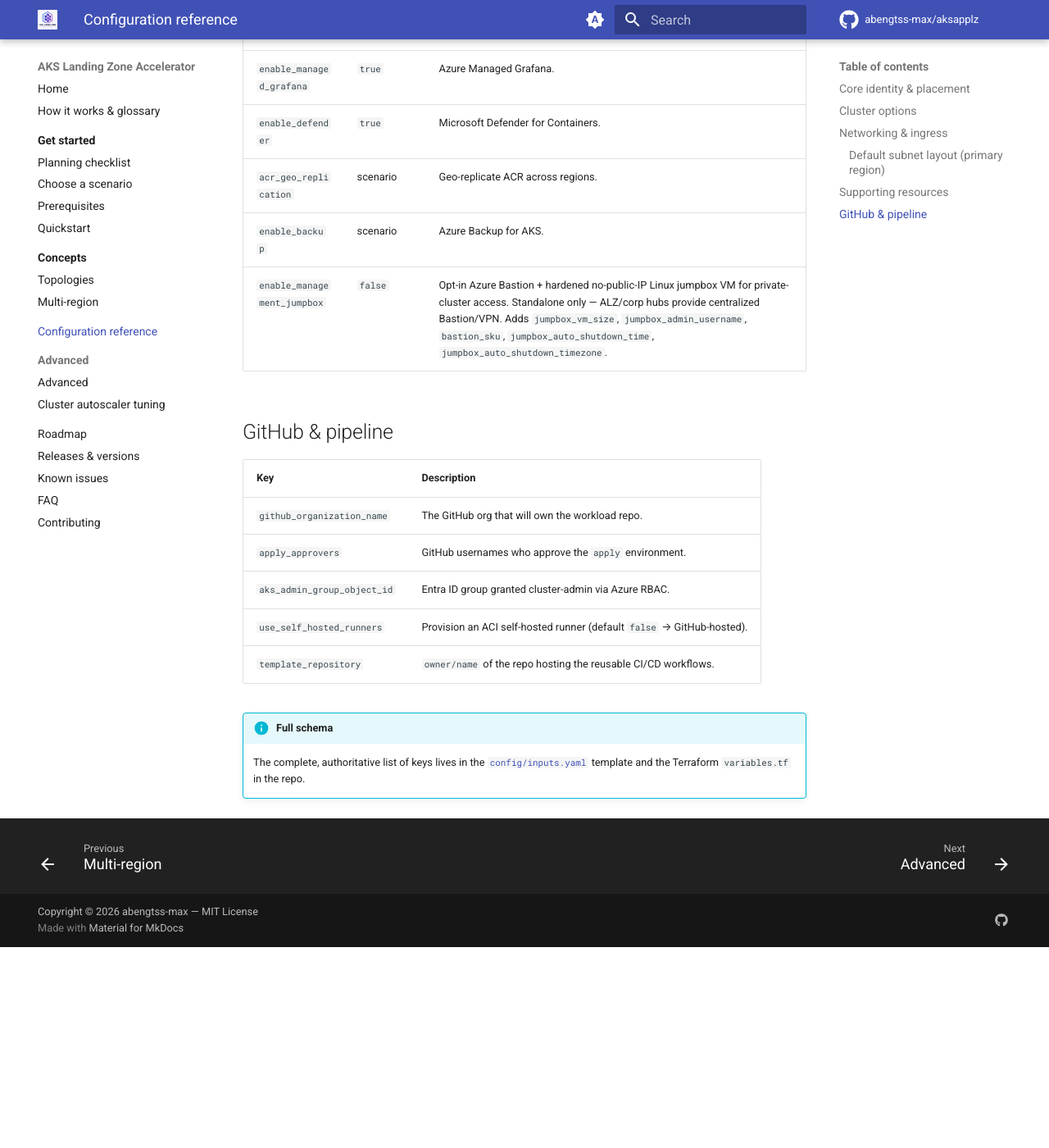
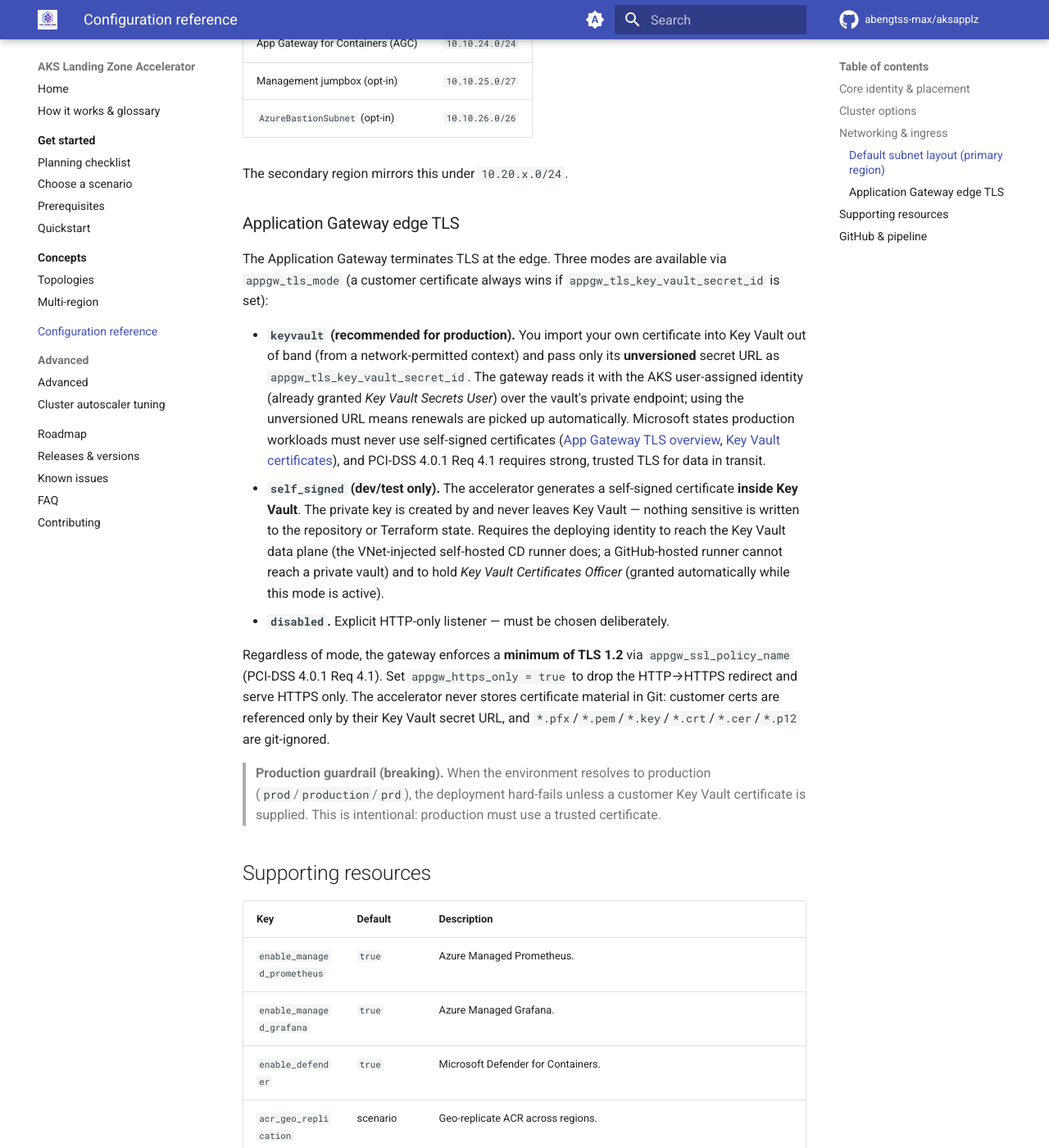
Before and after one commit to abengtss-max/aksapplz, an MkDocs documentation site: the page built from docs/reference/configuration.md, in a window 1280 px wide and 1400 px high, scrolled down 2557 px. Shown: the whole window at 82% size. Built offline with MkDocs 1.6.1 and Material for MkDocs 9.7.7, drawn with Linux system fonts in a browser that asks for light colours; comment, search, counter and statistics services are not loaded; before the commit the page ends 3712 px from its top, so only the background shows below that; some of the changed text lies outside the part shown.

Commit message:
feat: enforce HTTPS/TLS at Application Gateway edge (#21)
Add appgw_tls_mode (keyvault|self_signed|disabled) with keyvault recommended for production, self-signed cert generated inside Key Vault for dev/test, min TLS 1.2 ssl_policy, appgw_https_only toggle, and a breaking production guardrail requiring a customer-provided certificate. Surface the choice in the interactive wizard and the decision checklist. Mirror across terraform/ and ALZ.AKS/templates/terraform/. Keys never stored in repo or state; .gitignore blocks cert formats.

```diff
--- a/docs/reference/configuration.md
+++ b/docs/reference/configuration.md
@@ -33,6 +33,10 @@
 | Key | Default | Description |
 |---|---|---|
 | `enable_app_gateway` | `true` | Application Gateway WAF v2 ingress. |
+| `appgw_tls_mode` | `self_signed` | Edge TLS behaviour when no customer certificate is set: `keyvault` (customer certificate, **recommended for production**), `self_signed` (accelerator generates a self-signed cert inside Key Vault — dev/test only), or `disabled` (explicit HTTP-only). Production hard-fails unless the resolved mode is `keyvault`. |
+| `appgw_tls_key_vault_secret_id` | `""` | Unversioned Key Vault secret URL of your **own** TLS certificate. Setting it selects `keyvault` mode. Only the secret URL is passed to Terraform — never the certificate or its password. |
+| `appgw_https_only` | `false` | When `true`, serve HTTPS only with no HTTP→HTTPS redirect (strict posture). |
+| `appgw_ssl_policy_name` | `AppGwSslPolicy20220101` | Predefined SSL policy; the default enforces a minimum of TLS 1.2. |
 | `enable_agc` | `false` | Application Gateway for Containers (ALB): provisions the delegated subnet + NSG. |
 | `enable_istio_service_mesh` | scenario | Istio service mesh with mTLS. |
 | `global_lb_type` | `front_door` | Multi-region global LB: `front_door` or `traffic_manager`. |
@@ -53,6 +57,43 @@
 | `AzureBastionSubnet` (opt-in) | `10.10.26.0/26` |
 
 The secondary region mirrors this under `10.20.x.0/24`.
+
+### Application Gateway edge TLS
+
+The Application Gateway terminates TLS at the edge. Three modes are available via
+`appgw_tls_mode` (a customer certificate always wins if `appgw_tls_key_vault_secret_id`
+is set):
+
+- **`keyvault` (recommended for production).** You import your own certificate
+  into Key Vault out of band (from a network-permitted context) and pass only its
+  **unversioned** secret URL as `appgw_tls_key_vault_secret_id`. The gateway reads
+  it with the AKS user-assigned identity (already granted *Key Vault Secrets User*)
+  over the vault's private endpoint; using the unversioned URL means renewals are
+  picked up automatically. Microsoft states production workloads must never use
+  self-signed certificates
+  ([App Gateway TLS overview](https://learn.microsoft.com/azure/application-gateway/ssl-overview),
+  [Key Vault certificates](https://learn.microsoft.com/azure/application-gateway/key-vault-certs)),
+  and PCI-DSS 4.0.1 Req 4.1 requires strong, trusted TLS for data in transit.
+- **`self_signed` (dev/test only).** The accelerator generates a self-signed
+  certificate **inside Key Vault**. The private key is created by and never leaves
+  Key Vault — nothing sensitive is written to the repository or Terraform state.
+  Requires the deploying identity to reach the Key Vault data plane (the
+  VNet-injected self-hosted CD runner does; a GitHub-hosted runner cannot reach a
+  private vault) and to hold *Key Vault Certificates Officer* (granted
+  automatically while this mode is active).
+- **`disabled`.** Explicit HTTP-only listener — must be chosen deliberately.
+
+Regardless of mode, the gateway enforces a **minimum of TLS 1.2** via
+`appgw_ssl_policy_name` (PCI-DSS 4.0.1 Req 4.1). Set `appgw_https_only = true` to
+drop the HTTP→HTTPS redirect and serve HTTPS only. The accelerator never stores
+certificate material in Git: customer certs are referenced only by their Key Vault
+secret URL, and `*.pfx`/`*.pem`/`*.key`/`*.crt`/`*.cer`/`*.p12` are git-ignored.
+
+> **Production guardrail (breaking).** When the environment resolves to production
+> (`prod`/`production`/`prd`), the deployment hard-fails unless a customer Key
+> Vault certificate is supplied. This is intentional: production must use a
+> trusted certificate.
+
 
 ## Supporting resources
 
```
Also changed, not shown: CHANGELOG.md (+28 -1 lines), 18 other files.
